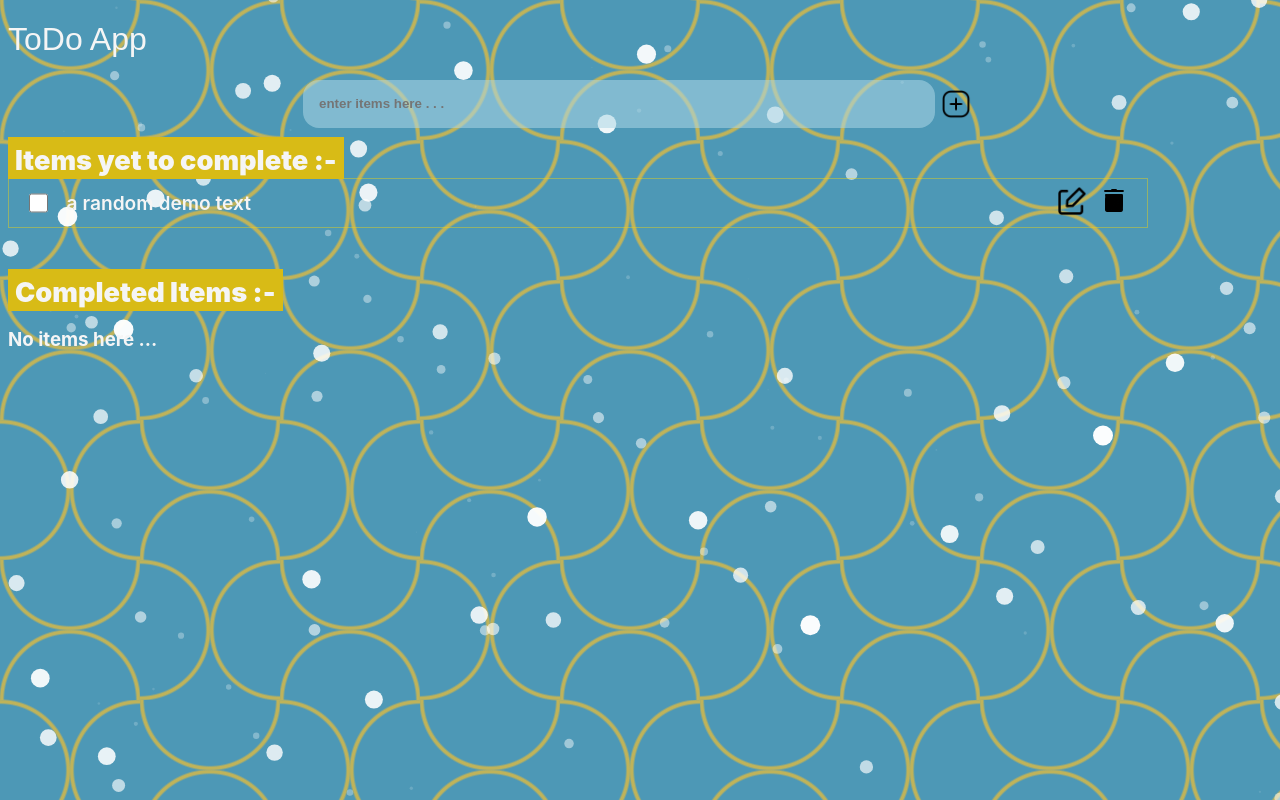
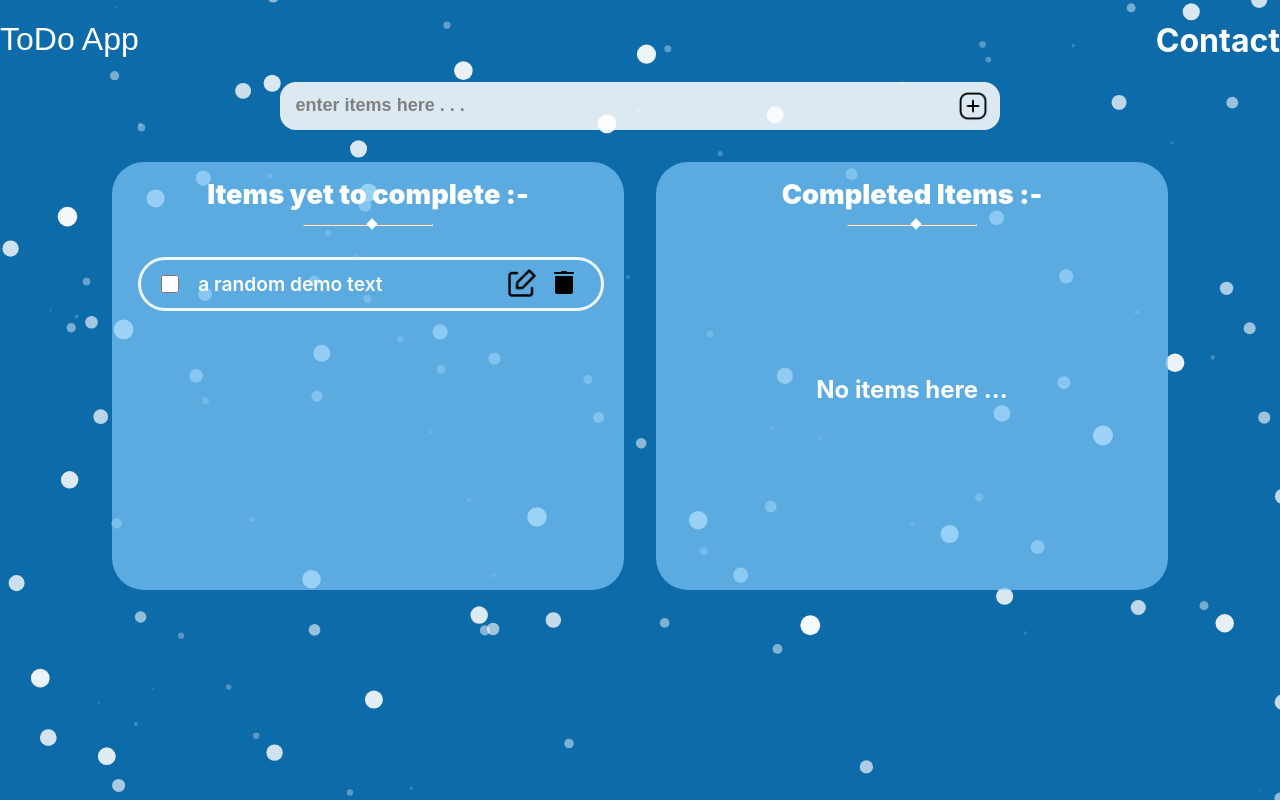
Before and after one commit to ArvindSuthar007/Todo-App, a React (Vite) app: page / in a window 1280 px wide. Shown: the top 800 px of the page. Built offline with nearby package versions, Linux system fonts and the light colour scheme; a web font is replaced by a local one.

Commit message:
UI/Ux changes

```diff
--- a/src/components/List Item/ListItem.css
+++ b/src/components/List Item/ListItem.css
@@ -1,17 +1,20 @@
 .listItem-container {
-  border: 1px solid rgba(255, 217, 0, 0.4);
-  width: 90%;
-  height: 3rem;
+  width: 100%;
+  min-height: 3rem;
   margin: 1px 0 1px 0;
 
   display: flex;
   justify-content: space-between;
   align-items: center;
 
-  transition: all 0.6s ease-in-out;
+  border-radius: 2rem;
+
+  border: 3px solid #ffffffe5;
+  transition: all 0.6s ease-out;
 }
 .listItem-container:hover {
-  backdrop-filter: blur(20px);
+  background-color: #ffffffe5;
+  color: #7a0fb3;
 }
 
 .checkbox-text-wrapper {
@@ -41,7 +44,6 @@
 }
 
 .buttons-wrapper {
-  width: 7%;
   padding-right: 1rem;
 
   display: flex;
--- /dev/null
+++ b/src/components/NavBar/NavBar.css
@@ -0,0 +1,8 @@
+.NavBar-container {
+  display: flex;
+  justify-content: space-between;
+}
+
+.NavBar-container #Contact {
+  cursor: pointer;
+}
--- a/src/components/NavBar/NavBar.jsx
+++ b/src/components/NavBar/NavBar.jsx
@@ -1,6 +1,8 @@
+import "./NavBar.css";
+
 export default function NavBar() {
   return (
-    <>
+    <div className="NavBar-container">
       <h1
         style={{
           fontFamily: "MainFont, sans-serif",
@@ -9,6 +11,7 @@ export default function NavBar() {
       >
         ToDo App
       </h1>
-    </>
+      <h1 id="Contact">Contact</h1>
+    </div>
   );
 }
--- a/src/components/NewParticles.jsx
+++ b/src/components/NewParticles.jsx
@@ -24,7 +24,7 @@ const NewParticles = () => {
   }, []);
 
   const particlesLoaded = (container) => {
-    console.log(container);
+    // console.log(container);
   };
 
   const options = useMemo(
--- a/src/components/Todo List/TodoList.css
+++ b/src/components/Todo List/TodoList.css
@@ -1,35 +1,88 @@
-.Checked-container,
-.Unchecked-container {
-  --title-color: rgb(216, 187, 22);
-  --border-color: var(--title-color);
-  --title-text-color: #white;
+.whole-list-container {
+  --title-text-color: #fff;
+  --background-color: #7ac4f5b9;
+
+  display: flex;
+  justify-content: center;
+  column-gap: 2rem;
+  margin-top: 2rem;
 }
 
 .Checked-container,
 .Unchecked-container {
-  margin: 1rem 0 3rem 0;
+  width: 40%;
+  height: 53.5vh;
+
+  background-color: var(--background-color);
+  border-radius: 2rem;
+
+  overflow: hidden;
+
+  position: relative;
+  display: flex;
+  flex-direction: column;
+  align-items: center;
 }
 
-.Unchecked-container #title1,
-.Checked-container #title2 {
+.whole-list-container .Unchecked-container #title1,
+.whole-list-container .Checked-container #title2 {
   font-size: 1.7rem;
   font-weight: 1000;
-  padding: 5px 5px 0 5px;
+
+  padding: 1rem;
+  position: relative;
+
   color: var(--title-text-color);
-  border: 2px solid var(--border-color);
-  background-color: var(--title-color);
-  width: 15%;
+}
+.whole-list-container .Unchecked-container #title1 hr,
+.whole-list-container .Checked-container #title2 hr {
+  width: 8rem;
+
+  &::after {
+    content: "";
+    width: 0.5rem;
+    aspect-ratio: 1/1;
+    background-color: #fff;
+    position: absolute;
+    bottom: 30%;
+    left: 50%;
+    transform: rotate(45deg);
+  }
 }
 
-.Unchecked-container .the-list,
-.Checked-container .the-list {
-  padding-left: 0px;
-  /* border: 1px solid var(--border-color); */
+.Unchecked-container ul,
+.Checked-container ul {
+  margin: 0 0 0 0;
+  padding: 0 0 0 0;
+  height: 80%;
+  width: 100%;
+
+  display: flex;
+  flex-direction: column;
+  align-items: center;
+
+  overflow-y: auto;
+  scrollbar-width: none;
+  list-style: none;
 }
 
-.Unchecked-container .the-list ul,
-.Checked-container .the-list ul {
-  list-style: none;
-  margin: 0 0 0 0;
-  padding: 0 0;
+.Unchecked-container ul li,
+.Checked-container ul li {
+  width: 90%;
 }
+
+.Unchecked-container ul #empty-message,
+.Checked-container ul #empty-message {
+  height: 80%;
+
+  display: flex;
+  justify-content: center;
+  align-items: center;
+
+  h2 {
+    transition: all 0.5s ease-in-out;
+    &:hover {
+      transform: scale(1.3);
+    }
+  }
+}
--- a/src/components/Todo List/TodoList.jsx
+++ b/src/components/Todo List/TodoList.jsx
@@ -9,10 +9,12 @@ export default function TodoListUnchecked({
   falseMarkListCount,
 }) {
   return (
-    <>
+    <div className="whole-list-container">
       <div className="Unchecked-container">
-        <span id="title1">Items yet to complete :- </span>
-        <div className="the-list">
+        <div id="title1">
+          Items yet to complete :-
+          <hr />
+        </div>
         <ul>
           {list.length > 0 && falseMarkListCount > 0 ? (
             list.map(
@@ -29,15 +31,18 @@ export default function TodoListUnchecked({
                 )
             )
           ) : (
-              <h3>Add items here ...</h3>
+            <div id="empty-message">
+              <h2>Add items here ...</h2>
+            </div>
           )}
         </ul>
       </div>
-      </div>
 
       <div className="Checked-container">
-        <span id="title2">Completed Items :- </span>
-        <div className="the-list">
+        <div id="title2">
+          Completed Items :-
+          <hr />
+        </div>
         <ul>
           {list.length > 0 && list.length - falseMarkListCount > 0 ? (
             list.map(
@@ -54,11 +59,12 @@ export default function TodoListUnchecked({
                 )
             )
           ) : (
-              <h3>No items here ...</h3>
+            <div id="empty-message">
+              <h2>No items here ...</h2>
+            </div>
           )}
         </ul>
       </div>
     </div>
-    </>
   );
 }
--- a/src/components/TodoForm/TodoForm.css
+++ b/src/components/TodoForm/TodoForm.css
@@ -2,7 +2,7 @@
   --border-color: transparent;
   --border-size: 0px;
   --height: 3rem;
-  --background-color: rgba(173, 216, 230, 0.548);
+  --background-color: #ffffffda;
 
   display: flex;
   justify-content: center;
@@ -11,9 +11,10 @@
 
 .search-container button {
   border: var(--border-size) solid var(--border-color);
-  background-color: transparent;
+  background-color: var(--background-color);
+  border-radius: 0 1rem 1rem 0;
   height: var(--height);
-
+  padding-right: 0.8rem;
   display: grid;
   place-items: center;
 }
@@ -21,10 +22,11 @@
 .search-container input {
   border: var(--border-size) solid var(--border-color);
   background-color: var(--background-color);
-  border-radius: 1rem;
+  border-radius: 1rem 0 0 1rem;
 
-  color: blueviolet;
-  font-weight: 700;
+  color: black;
+  font-weight: 600;
+  font-size: large;
   width: 50%;
   padding: 0 1rem 0 1rem;
   height: var(--height);
@@ -32,3 +34,10 @@
   display: grid;
   place-items: center;
 }
+
+.search-container input::placeholder {
+  color: gray;
+}
+.search-container input:focus {
+  outline: none;
+}
--- a/src/components/TodoForm/TodoForm.jsx
+++ b/src/components/TodoForm/TodoForm.jsx
@@ -27,14 +27,13 @@ export default function TodoForm({ addItem }) {
   return (
     <div className="search-container">
       <input
-        type="search"
+        type="text"
         placeholder="enter items here . . ."
         value={inputValue}
         onChange={inputChangeTask}
         onKeyDown={keypress}
         maxLength="130"
       />
-      <span> </span>
       <button onClick={handleSubmitClick}>
         <img src={add_icon} alt="Add" width="30px" height="30px" />
       </button>
--- a/src/index.css
+++ b/src/index.css
@@ -11,21 +11,16 @@
   margin: 0 0 0 0;
   font-family: SecondaryFont, Inter, system-ui, Avenir, Helvetica, Arial,
     sans-serif;
-  background-color: linear-gradient(to top, white, black);
-  color: whitesmoke;
+  color: #fff;
 }
 body {
-  --s: 140px; /* the size */
-  --c: rgb(77, 152, 182);
+  background-color: #0e6baa;
+  height: 100%;
+  min-height: 100vh;
+  margin: 0;
+  padding: 0;
+}
 
-  --_s: calc(2 * var(--s)) calc(2 * var(--s));
-  --_g: 35.36% 35.36% at;
-  --_c: #0000 66%, #bfb35a 68% 70%, #0000 72%;
-  background: radial-gradient(var(--_g) 100% 25%, var(--_c)) var(--s) var(--s) /
-      var(--_s),
-    radial-gradient(var(--_g) 0 75%, var(--_c)) var(--s) var(--s) / var(--_s),
-    radial-gradient(var(--_g) 100% 25%, var(--_c)) 0 0 / var(--_s),
-    radial-gradient(var(--_g) 0 75%, var(--_c)) 0 0 / var(--_s),
-    repeating-conic-gradient(var(--c) 0 25%, #0000 0 50%) 0 0 / var(--_s),
-    radial-gradient(var(--_c)) 0 calc(var(--s) / 2) / var(--s) var(--s) var(--c);
+body::-webkit-scrollbar {
+  display: none;
 }
```
Lines whose indentation alone changed are shown as unchanged.
